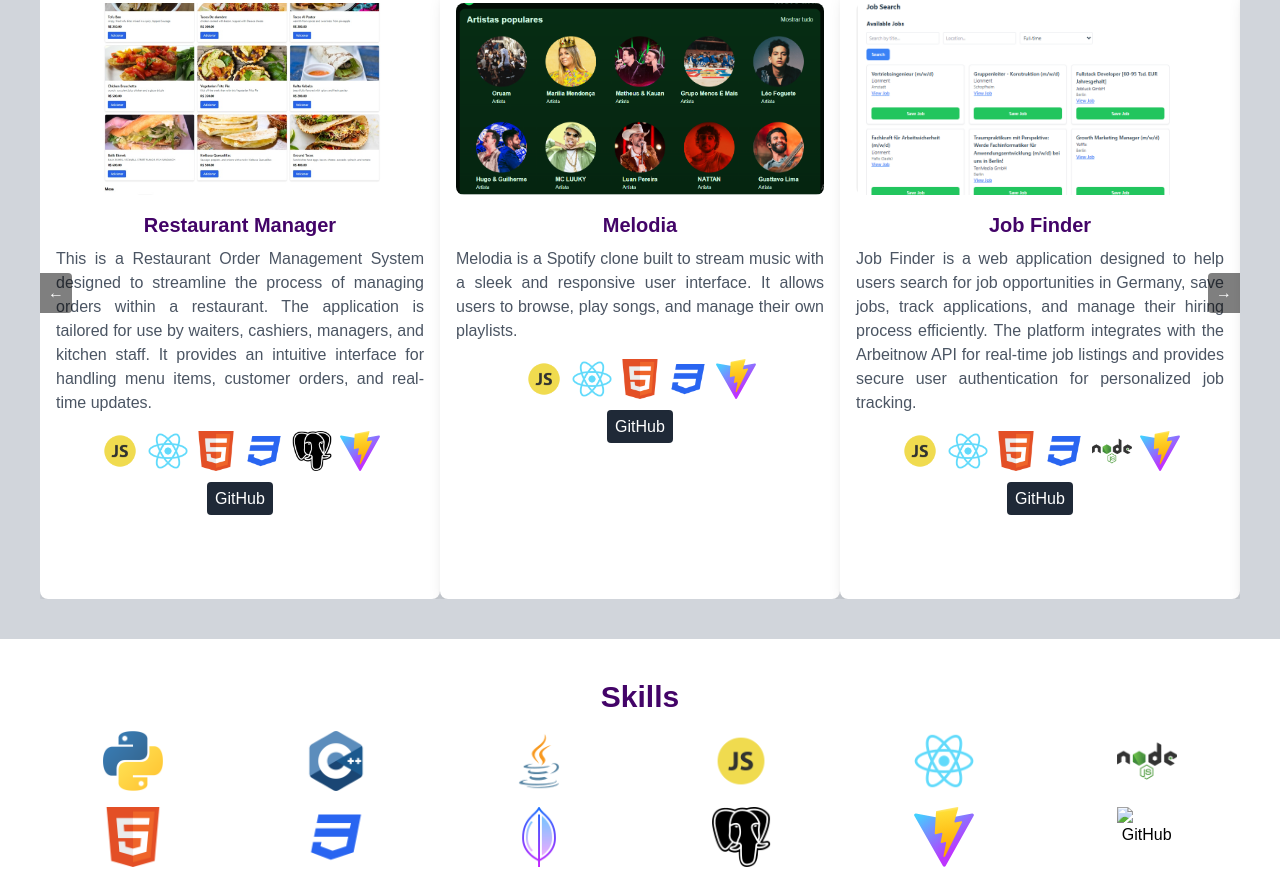
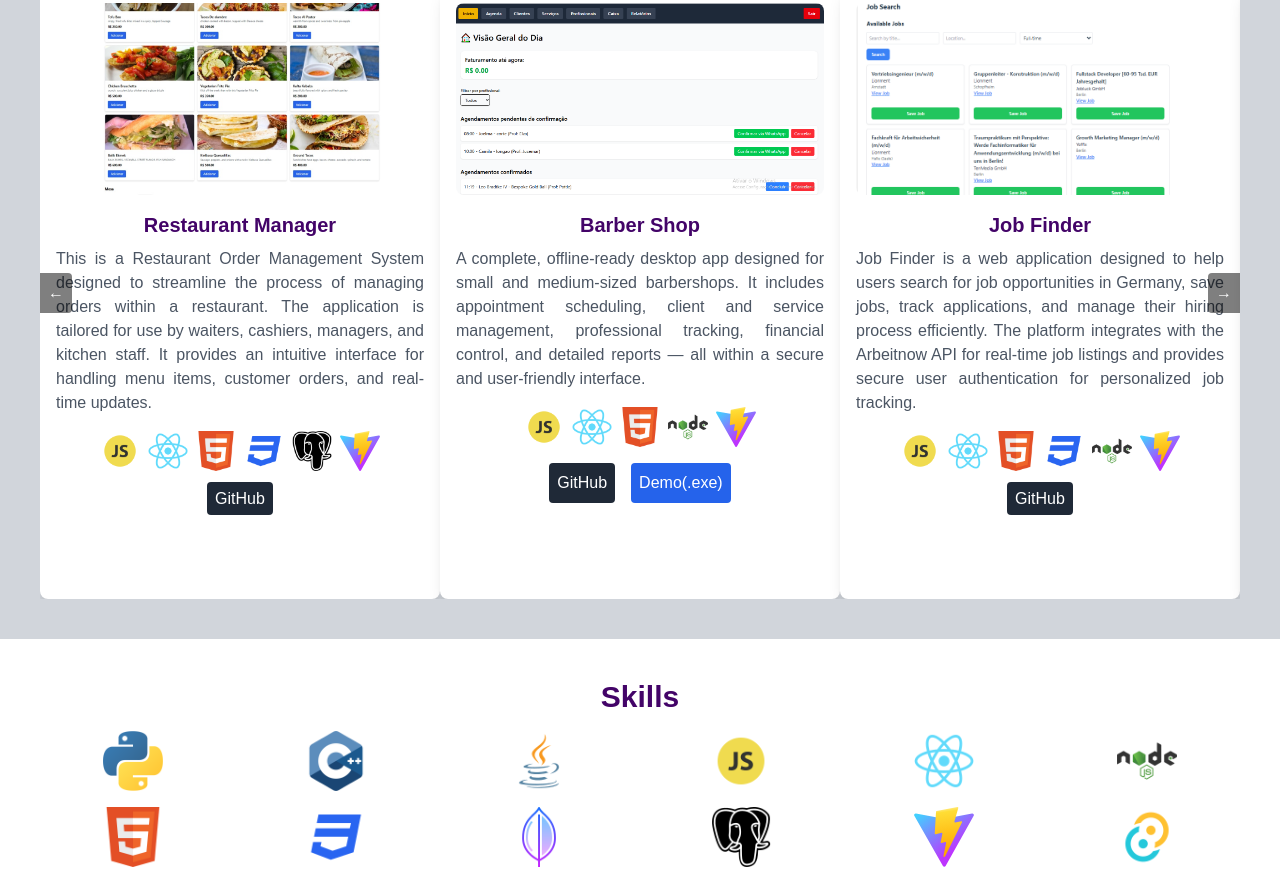
Before and after one commit to Arynelson/Site, a website: page index.html in a window 1280 px wide. Shown: the part 1401-2280 px from the top of the page. Drawn offline with nearby package versions, Linux system fonts and the light colour scheme.

Commit message:
Adicionado o BarberShop

```diff
--- a/index.html
+++ b/index.html
@@ -220,15 +220,15 @@
               class="w-full md:w-1/3 flex-shrink-0 bg-white p-4 shadow-lg rounded-lg"
             >
               <img
-                src="assets/images/Melodia_1.png"
+                src="assets/images/BarbarShop_1.png"
                 class="w-full h-48 object-cover rounded-lg cursor-pointer"
-                alt="Melodia Screenshot"
-                @click="showImageModal('assets/images/Melodia_1.png')"
+                alt="Barbershop Screenshot"
+                @click="showImageModal('assets/images/BarbarShop_1.png')"
               />
-              <h3 class="text-xl font-bold mt-4">Melodia</h3>
+              <h3 class="text-xl font-bold mt-4">Barber Shop</h3>
               <p
                 class="text-gray-600 mt-2 text-justify lang"
-                data-key="MelodiaProject"
+                data-key="BarberProject"
               ></p>
               <div class="flex justify-center gap-2 mt-4">
                 <img
@@ -247,8 +247,8 @@
                   class="w-10 h-10"
                 />
                 <img
-                  src="assets/stack_icons/css.png"
-                  alt="CSS"
+                  src="assets/stack_icons/node.png"
+                  alt="Node.js"
                   class="w-10 h-10"
                 />
                 <img
@@ -257,13 +257,20 @@
                   class="w-10 h-10"
                 />
               </div>
-              <div class="mt-4">
+              <div class="mt-4 flex justify-center gap-4">
                 <a
-                  href="https://github.com/Arynelson/Melodia"
+                  href="https://github.com/Arynelson/Barbershop"
                   class="bg-gray-800 text-white p-2 rounded hover:bg-gray-600"
                   target="_blank"
                 >
                   GitHub
+                </a>
+                <a
+                  href="assets/Demo/barbershop.exe"
+                  download
+                  class="bg-blue-600 text-white p-2 rounded hover:bg-blue-400"
+                >
+                  Demo(.exe)
                 </a>
               </div>
             </div>
@@ -359,6 +366,7 @@
               </div>
             </div>
           </div>
+
           <!-- Carousel Controls -->
           <button
             @click="activeIndex = Math.max(activeIndex - 1, 0)"
@@ -453,8 +461,8 @@
             class="w-16 mx-auto"
           />
           <img
-            src="assets/stack_icons/github.png"
-            alt="GitHub"
+            src="assets/stack_icons/icon.png"
+            alt="Tauri"
             class="w-16 mx-auto"
           />
         </div>
--- a/script.js
+++ b/script.js
@@ -24,7 +24,7 @@ document.addEventListener("DOMContentLoaded", function() {
             Desenvolvido com Python e Tkinter, este jogo apresenta uma interface gráfica amigável (GUI) com botões clicáveis para exploração e interações.
             Você pode jogar fazendo o download do arquivo Main.py no github e executando no seu editor de codigos.`,
             "JobSearchProject" : "Job Finder é uma aplicação web projetada para ajudar usuários a buscar oportunidades de emprego na Alemanha, salvar vagas, acompanhar candidaturas e gerenciar eficientemente seu processo de contratação. A plataforma integra-se à API do Arbeitnow para obter listas de empregos em tempo real e oferece autenticação segura para que os usuários possam acompanhar vagas personalizadas.",
-            "MelodiaProject" : "Melodia é um clone do Spotify desenvolvido para transmitir música com uma interface de usuário elegante e responsiva. Ele permite aos usuários navegar, reproduzir músicas e gerenciar suas próprias playlists.",
+            "BarberProject" : "Aplicativo desktop completo e funcional offline, ideal para barbearias de pequeno e médio porte. Oferece agendamento, gestão de clientes e serviços, controle de profissionais, finanças e relatórios — tudo com segurança e uma interface simples e intuitiva.",
             "RestaurantManProject":"Este é um Sistema de Gerenciamento de Pedidos de Restaurante projetado para agilizar o processo de gerenciamento de pedidos dentro de um restaurante. O aplicativo é personalizado para uso por garçons, caixas, gerentes e equipe de cozinha. Ele fornece uma interface intuitiva para lidar com itens de menu, pedidos de clientes e atualizações em tempo real."
         },
         "en": {
@@ -51,7 +51,7 @@ document.addEventListener("DOMContentLoaded", function() {
             Developed with Python and Tkinter, this game features a user-friendly graphical user interface (GUI) with clickable buttons for exploration and interactions.
             You can play by downloading the Main.py file from github and running it in your code editor.`,
             "JobSearchProject" : "Job Finder is a web application designed to help users search for job opportunities in Germany, save jobs, track applications, and manage their hiring process efficiently. The platform integrates with the Arbeitnow API for real-time job listings and provides secure user authentication for personalized job tracking.",
-            "MelodiaProject" : "Melodia  is a Spotify clone built to stream music with a sleek and responsive user interface. It allows users to browse, play songs, and manage their own playlists.",
+            "BarberProject" : "A complete, offline-ready desktop app designed for small and medium-sized barbershops. It includes appointment scheduling, client and service management, professional tracking, financial control, and detailed reports — all within a secure and user-friendly interface.",
             "RestaurantManProject":"This is a Restaurant Order Management System designed to streamline the process of managing orders within a restaurant. The application is tailored for use by waiters, cashiers, managers, and kitchen staff. It provides an intuitive interface for handling menu items, customer orders, and real-time updates."
         },
         "it": {
@@ -77,7 +77,7 @@ document.addEventListener("DOMContentLoaded", function() {
             "escapeRoomDesc": `Escape Room Game è un gioco di avventura rompicapo semplice e interattivo in cui il giocatore deve esplorare diverse stanze, trovare oggetti nascosti e sbloccare la password segreta di 4 cifre per fuggire.
             Puoi giocare scaricando il file Main.py da github ed eseguirlo nel tuo editor di codice.`,
             "JobSearchProject" : "Job Finder è un'applicazione web progettata per aiutare gli utenti a cercare opportunità di lavoro in Germania, salvare offerte di lavoro, monitorare candidature e gestire in modo efficiente il processo di assunzione. La piattaforma si integra con l'API di Arbeitnow per annunci di lavoro in tempo reale e fornisce un'autenticazione sicura per un tracciamento personalizzato delle candidature.",
-            "MelodiaProject" : "Melodia è un clone di Spotify creato per lo streaming di musica con un'interfaccia utente elegante e reattiva. Consente agli utenti di esplorare, riprodurre brani e gestire le proprie playlist.",
+            "BarberProject" : "App desktop completo e utilizzabile offline, pensato per barbieri di piccole e medie dimensioni. Include gestione degli appuntamenti, clienti e servizi, monitoraggio dei professionisti, controllo finanziario e report dettagliati — il tutto in un'interfaccia sicura e intuitiva.",
             "RestaurantManProject":"Questo è un sistema di gestione degli ordini di ristoranti progettato per semplificare il processo di gestione degli ordini all'interno di un ristorante. L'applicazione è pensata per essere utilizzata da camerieri, cassieri, manager e personale di cucina. Fornisce un'interfaccia intuitiva per gestire voci di menu, ordini dei clienti e aggiornamenti in tempo reale."
         }
     };
```
Also changed, not shown: assets/images/BarbarShop_1.png (added), assets/stack_icons/icon.ico (added), assets/stack_icons/icon.png (added), 1 other file.
